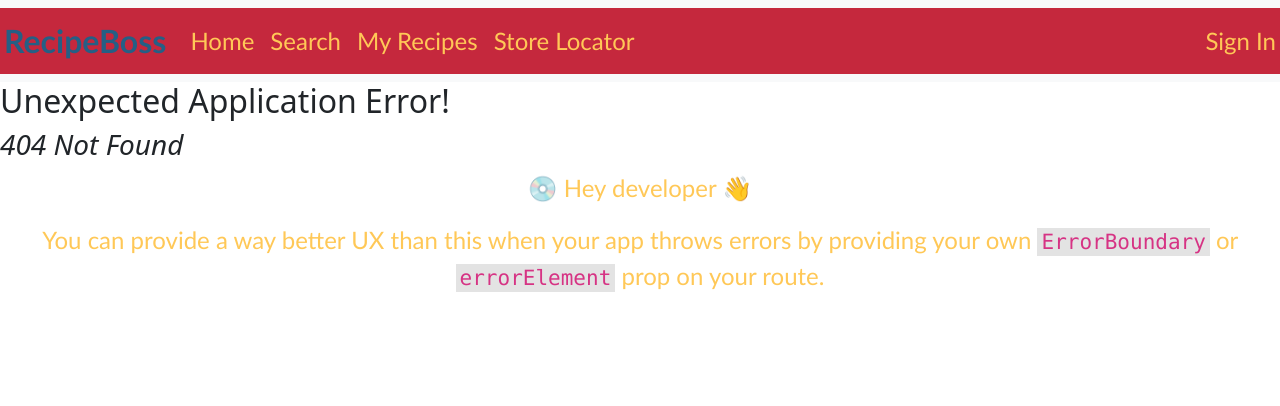
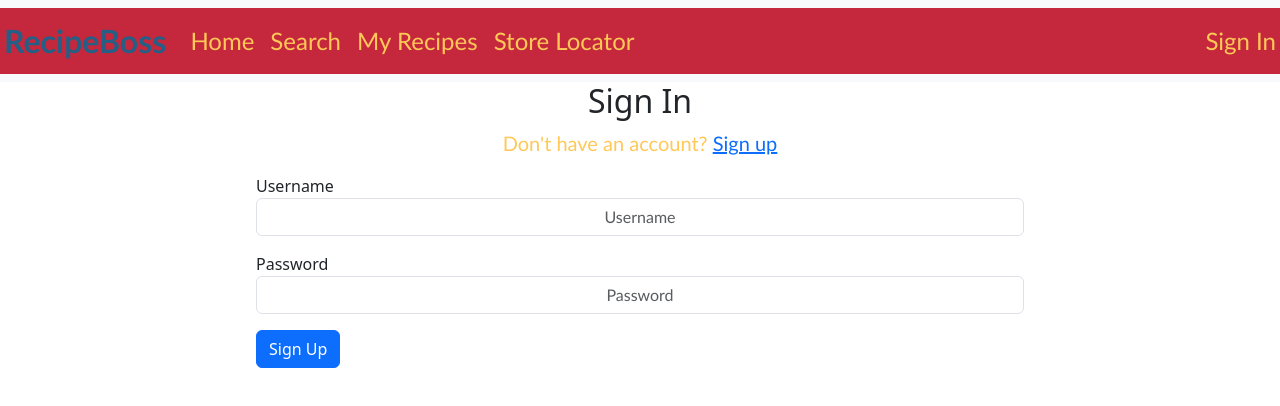
Before and after one commit to ScottMSaller/project--2, a React (Vite) app in the folder client/: page /sign-in in a window 1280 px wide. Before the commit this address had no page. Shown: the top 406 px of the page. Built offline with nearby package versions, Linux system fonts and the light colour scheme.

Commit message:
Implemented jwt to monitor session length for the user, added dotenv to protect environment variables, incorporated jwt-decode to make sure that session length was enforced, logging out the user after 15 minutes

```diff
--- a/client/package.json
+++ b/client/package.json
@@ -10,6 +10,7 @@
     "preview": "vite preview"
   },
   "dependencies": {
+    "jwt-decode": "^4.0.0",
     "react": "^18.3.1",
     "react-dom": "^18.3.1",
     "react-router-dom": "^6.26.2"
--- a/client/src/components/Navbar.tsx
+++ b/client/src/components/Navbar.tsx
@@ -1,7 +1,10 @@
 import '../index.css';
+import { message } from '../util.js'
 
 function Navbar() {
+  const userMessage = message();
   return (
+    <div>
       <nav className="navbar navbar-expand-lg bg-body-tertiary">
           <div className="container-fluid">
               <a className="navbar-brand" href="home">RecipeBoss</a>
@@ -24,11 +27,13 @@ function Navbar() {
                       </li>
                   </ul>
                   <div className="ms-auto">
-                      <a className="nav-link btn" href="signIn">Sign In</a>
+                      <a className="nav-link btn" href="sign-in">Sign In</a>
                   </div>
               </div>
           </div>
       </nav>
+      <p className='float-end mr-5 small'>{userMessage}</p>
+    </div>
   );
 }
 
--- /dev/null
+++ b/client/src/components/SignIn.tsx
@@ -0,0 +1,70 @@
+import { useState } from 'react';
+
+const SignIn = () => {
+  const [username, setUsername] = useState('');
+  const [password, setPassword] = useState('');
+
+  const handleSubmit = async (e: { preventDefault: () => void; }) => {
+    e.preventDefault();
+    try {
+      const response = await fetch('/api/users/signin', {
+        method: 'POST',
+        headers: {
+          'Content-Type': 'application/json',
+        },
+        body: JSON.stringify({ username, password }),
+      });
+
+      if (!response.ok) {
+        const errorData = await response.json();
+        throw new Error(errorData.error);
+      }
+
+      const { token, user  } = await response.json();
+      localStorage.setItem('token', token);
+      localStorage.setItem('user', JSON.stringify(user));
+
+      alert(`${user.username} is successfully logged in!`);
+      window.location.href = "/"
+    } catch (error: unknown) {
+      if (error instanceof Error) {
+        alert(`Login failed: ${error.message}`);
+      } else {
+        alert('Login failed: An unknown error occurred');
+      }
+    }
+  };
+
+  return (
+    <div>
+      <h2 className="text-center">Sign In</h2>
+      <p className="lead">Don't have an account? <a href="/sign-up">Sign up</a></p>
+    <form onSubmit={handleSubmit} className="mx-auto" style={{maxWidth: "60%"}}>
+      <div className="form-group">
+      <label htmlFor="username">Username</label>
+      <input
+        className="form-control"
+        type="text"
+        placeholder="Username"
+        value={username}
+        onChange={(e) => setUsername(e.target.value)}
+      />
+      </div>
+      <div className="form-group">
+      <label htmlFor="password">Password</label>
+      <input
+        className="form-control"
+        type="password"
+        placeholder="Password"
+        value={password}
+        onChange={(e) => setPassword(e.target.value)}
+      />
+      </div>
+      <button className="btn btn-primary text-center"type="submit">Sign Up</button>
+    </form>
+    <div id="error-container" style={{display: "none", color: "red"}}></div>
+    </div>
+  );
+};
+
+export default SignIn;
--- a/client/src/components/SignUp.tsx
+++ b/client/src/components/SignUp.tsx
@@ -1,9 +1,16 @@
 import { useState } from 'react';
+
 
 const SignUp = () => {
   const [username, setUsername] = useState('');
   const [email, setEmail] = useState('');
   const [password, setPassword] = useState('');
+
+  function resetFields() {
+    setUsername('');
+    setEmail('');
+    setPassword('');
+  }
 
   const handleSubmit = async (e: { preventDefault: () => void; }) => {
     e.preventDefault();
@@ -19,36 +26,61 @@ const SignUp = () => {
       if (!response.ok) {
         throw new Error('Network response was not ok');
       }
+      const data = await response.json();
 
-      const data = await response.json();
-      console.log('Success:', data);
+      if(data.message == "Username or email already taken") {
+        resetFields();
+        return alert("Username or email already taken. Please try again.")
+      }
+      else if(data.message == "Error signing up user") {
+        return alert("There was an error while signing up the user, please ensure all fields are completed and try again.");
+      }
+
     } catch (error) {
+      resetFields();
       console.error('Error:', error);
     }
   };
 
   return (
-    <form onSubmit={handleSubmit} className='text-center '>
+    <div>
+      <h2 className="text-center">Sign Up</h2>
+      <p className="lead">Already have an account? <a href="/sign-in">Sign in</a></p>
+    <form onSubmit={handleSubmit} className="mx-auto" style={{maxWidth: "60%"}}>
+      <div className="form-group">
+      <label htmlFor="username">Username</label>
       <input
+        className="form-control"
         type="text"
         placeholder="Username"
         value={username}
         onChange={(e) => setUsername(e.target.value)}
       />
+      </div>
+      <div className="form-group mb-3">
+      <label htmlFor="email">Email Address</label>
       <input
+        className="form-control mb-0"
         type="email"
         placeholder="Email"
         value={email}
         onChange={(e) => setEmail(e.target.value)}
       />
+      <small id="emailHelp" className="form-text text-muted">We'll never share your email with anyone else.</small>
+      </div>
+      <div className="form-group">
+      <label htmlFor="password">Password</label>
       <input
+        className="form-control"
         type="password"
         placeholder="Password"
         value={password}
         onChange={(e) => setPassword(e.target.value)}
       />
-      <button type="submit">Sign Up</button>
+      </div>
+      <button className="btn btn-primary text-center"type="submit">Sign Up</button>
     </form>
+    </div>
   );
 };
 
--- /dev/null
+++ b/client/src/pages/Login.tsx
@@ -0,0 +1,10 @@
+import SignIn from "../components/SignIn";
+function Login() {
+    return(
+        <>
+        <SignIn/>
+        </>
+    )
+}
+
+export default Login;
--- a/client/src/pages/SignIn.tsx
+++ b/client/src/pages/SignUp.tsx
@@ -1,6 +1,5 @@
-import Login from "../components/Login"
 import SignUp from "../components/SignUp";
-function SignIn() {
+function CreateAccount() {
     return(
         <>
         <SignUp/>
@@ -8,4 +7,4 @@ function SignIn() {
     )
 }
 
-export default SignIn;
+export default CreateAccount;
--- /dev/null
+++ b/client/src/util.ts
@@ -0,0 +1,21 @@
+import { jwtDecode } from 'jwt-decode';
+
+const user = JSON.parse(localStorage.getItem('user') || '{}');
+
+const isLoggedIn = () => {
+    const token = localStorage.getItem('token');
+    if (!token) return false;
+
+    const decodedToken: any = jwtDecode(token);
+    const isExpired = decodedToken.exp * 1000 < Date.now(); // Convert exp to milliseconds
+    return !isExpired; // Returns true if the token is valid and not expired
+};
+
+const message = (): React.ReactNode => {
+  if (isLoggedIn()) {
+      return `logged in as ${user.username}`;
+  } else {
+      return '';
+  }
+};
+export {message as message, isLoggedIn as isLoggedIn};
```
Also changed, not shown: client/src/main.tsx (+8 -3 lines), 2 other files (tests, documents, lock files or other folders).
